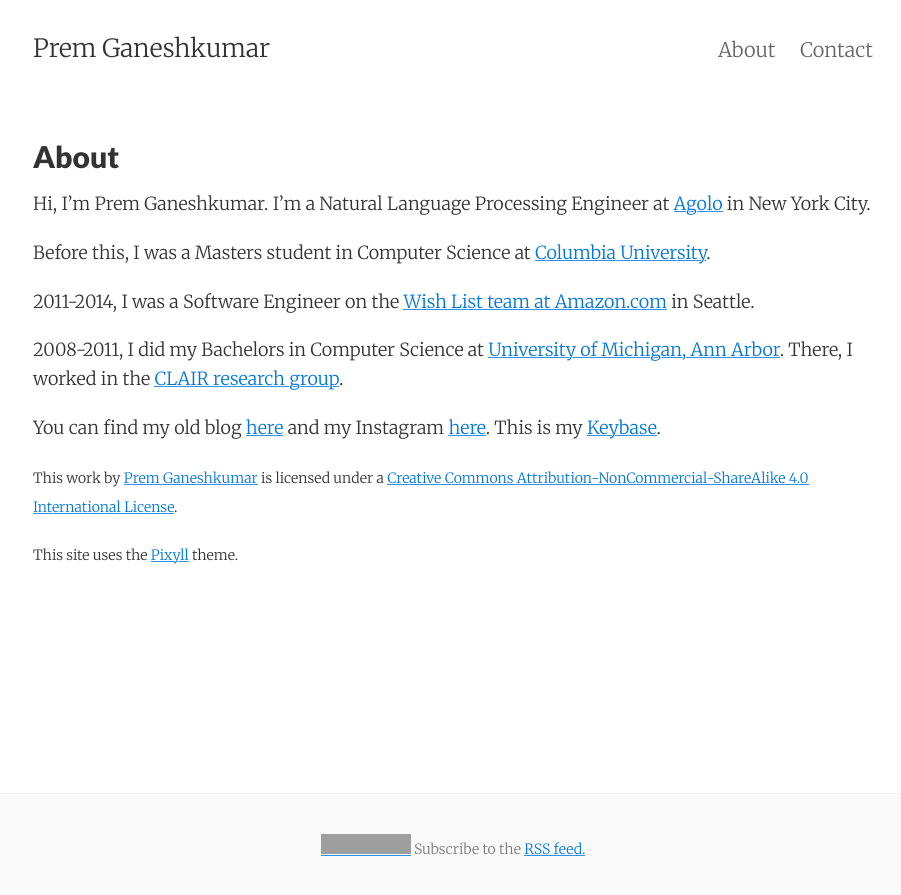
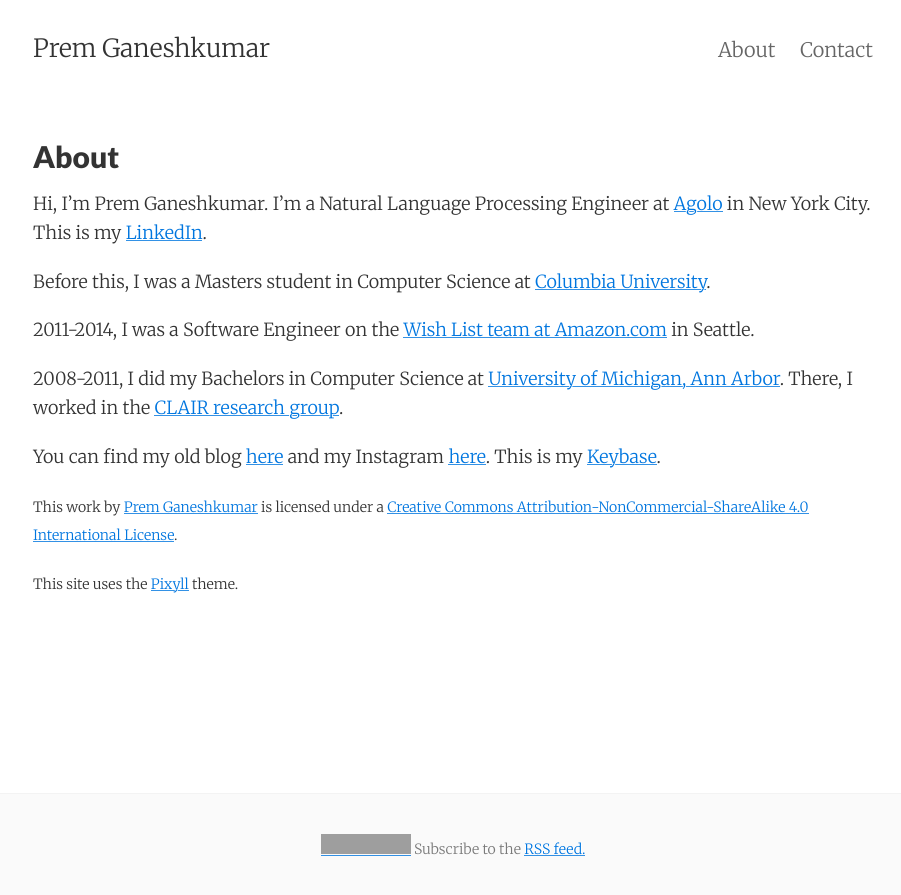
Before and after one commit to premgane/premgane.github.io, a Jekyll site: the page built from about.md, in a window 1280 px wide. Shown: the top 895 px of the page, without its empty margins (187-1088 px from the left). Built offline with Jekyll 4.4.1, drawn with Linux system fonts in a browser that asks for light colours; grey boxes are pictures that could not be loaded.

Commit message:
Add LinkedIn link

```diff
--- a/about.md
+++ b/about.md
@@ -5,7 +5,7 @@ permalink: /about/
 tags: about
 ---
 
-Hi, I'm Prem Ganeshkumar. I'm a Natural Language Processing Engineer at [Agolo](http://agolo.com/) in New York City.
+Hi, I'm Prem Ganeshkumar. I'm a Natural Language Processing Engineer at [Agolo](http://agolo.com/) in New York City. This is my [LinkedIn](www.linkedin.com/in/prem-ganeshkumar-nyc).
 
 Before this, I was a Masters student in Computer Science at [Columbia University](http://columbia.edu/).
 
```
Also changed, not shown: 1 other file.
